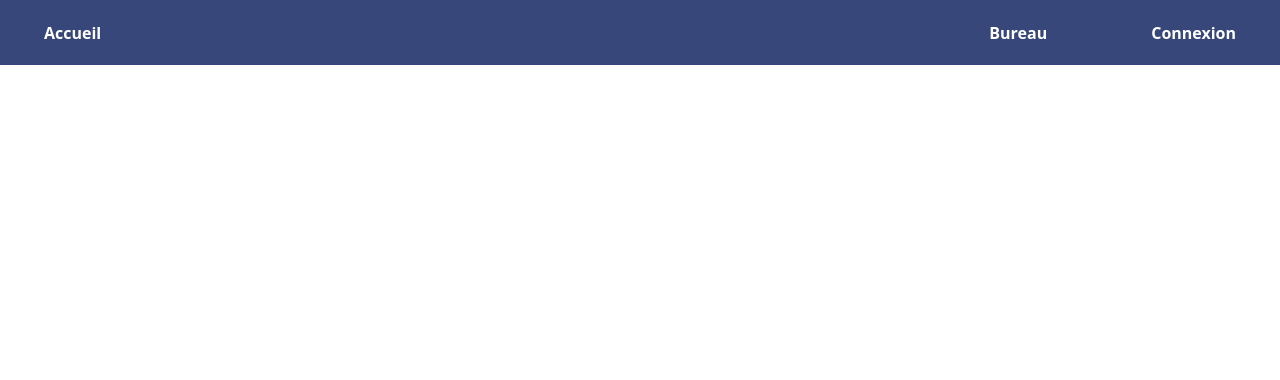
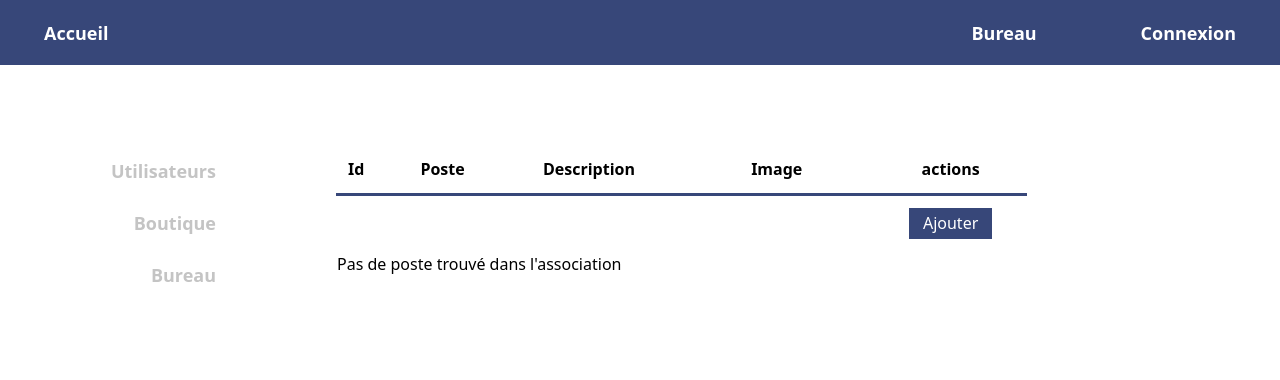
Before and after one commit to BaptisteRdt/Site-association-pr-fecture-Limoges, a Symfony app: template app/templates/office/index.html.twig in a window 1280 px wide. Shown: the top 380 px of the page. Run offline with Twig, Linux system fonts and the light colour scheme; the template is opened without the code that fills it, so the values that code supplies are empty; style sheets or scripts are compiled from the project's sources; some libraries are stand-ins or nearby versions.

Commit message:
crud index css

```diff
--- a/app/templates/base.html.twig
+++ b/app/templates/base.html.twig
@@ -15,7 +15,7 @@
         {% endblock %}
     </head>
     <body>
-        <nav class="bg-navbar-background fixed w-full">
+        <nav class="bg-navbar-background text-lg">
             <div class="px-8 mx-auto">
                 <ul class="flex items-center justify-between h-[65px]">
                     <div class="flex space-x-4">
--- a/app/templates/office/index.html.twig
+++ b/app/templates/office/index.html.twig
@@ -1,43 +1,45 @@
-{% extends 'base.html.twig' %}
+{% extends 'admin.html.twig' %}
 
 {% block title %}Office index{% endblock %}
 
-{% block body %}
+{% block content %}
 
-    <table class="table">
-        <thead>
-            <tr>
-                <th>Id</th>
-                <th>Poste</th>
-                <th>Photo</th>
-                <th>Descriptions</th>
-                <th>Actions</th>
-            </tr>
+    <table class="w-4/5 table">
+        <thead class="border-b-[3px] border-navbar-background">
+        <tr class="w-fit">
+            <th class="p-3 space-x-8 text-left">Id</th>
+            <th class="p-3 space-x-8 text-left">Poste</th>
+            <th class="p-3 space-x-8 text-left">Description</th>
+            <th class="p-3 space-x-8 text-left">Image</th>
+            <th class="p-3 space-x-8 text-center">actions</th>
+        </tr>
         </thead>
         <tbody>
+        <tr class="h-14">
+            <td colspan="4"></td>
+            <td class=" transition text-center font-bold text-[#7C7C7C]">
+                <a class="border-2 border-[#374779] py-[.15rem] px-3 font-medium transition text-white bg-[#374779] hover:bg-[#CBD8E5] hover:text-[#374779]"
+                   href="{{ path('office_new') }}">Ajouter</a>
+            </td>
+        </tr>
         {% for office in offices %}
-            <tr>
-                <td>{{ office.id }}</td>
-                <td>{{ office.role }}</td>
-                {% if office.imageName is null %}
-                    <td><img src="{{ asset('/ImageOffice/office_default.png') }}"></td>
-                {% else %}
-                    <td><img src="{{ asset('/ImageOffice/'~office.imageName) }}"></td>
-                {% endif %}
-                <td>{{ office.description }}</td>
-                <td>
-                    <a href="{{ path('office_show', {'id': office.id}) }}">show</a>
-                    <a href="{{ path('office_edit', {'id': office.id}) }}">edit</a>
+            <tr class="border-b-2 border-[#C4C4C4] text-[#7C7C7C] transition font-bold hover:bg-[#E4E4E4]">
+                <td class="px-3 py-1 ">{{ office.id }}</td>
+                <td class="px-3 py-1 ">{{ office.role }}</td>
+                <td class="px-3 py-1 ">{{ office.description|length > 50 ? office.description|slice(0, 50) ~ '...' : office.description  }}</td>
+                <td class="px-3 py-1 ">{{ office.imageName }}</td>
+
+                <td class="px-3 py-1 text-center transition font-normal">
+                    <a class="hover:text-[#374779]" href="{{ path('office_show', {'id': office.id}) }}">show</a>
+                    <a class="hover:text-[#374779]" href="{{ path('office_edit', {'id': office.id}) }}">edit</a>
                 </td>
             </tr>
         {% else %}
             <tr>
-                <td colspan="2">no records found</td>
+                <td colspan="5">Pas de poste trouvé dans l'association</td>
             </tr>
         {% endfor %}
         </tbody>
     </table>
-    {% if is_granted('ROLE_ADMIN') %}
-    <a href="{{ path('office_new') }}">Create new</a>
-    {% endif %}
+
 {% endblock %}
```
Also changed, not shown: app/templates/article/index.html.twig (+29 -27 lines).
